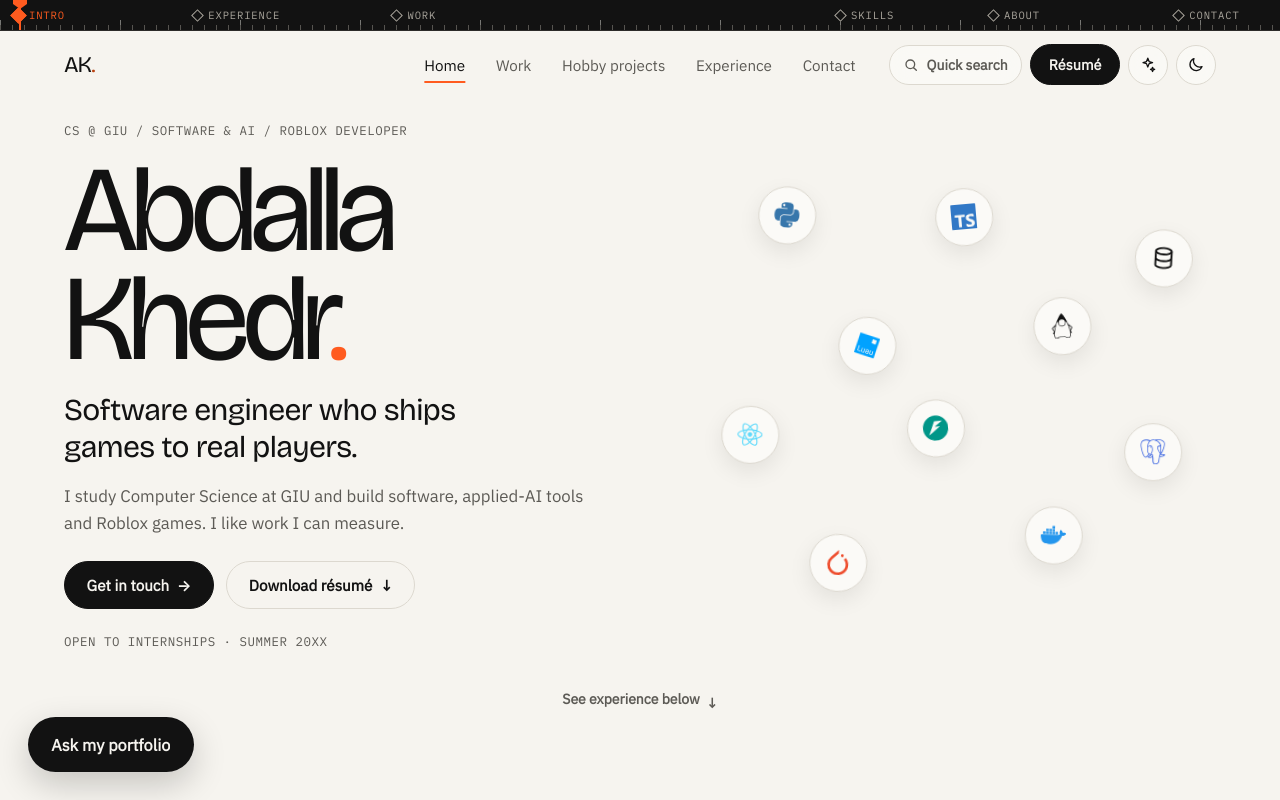
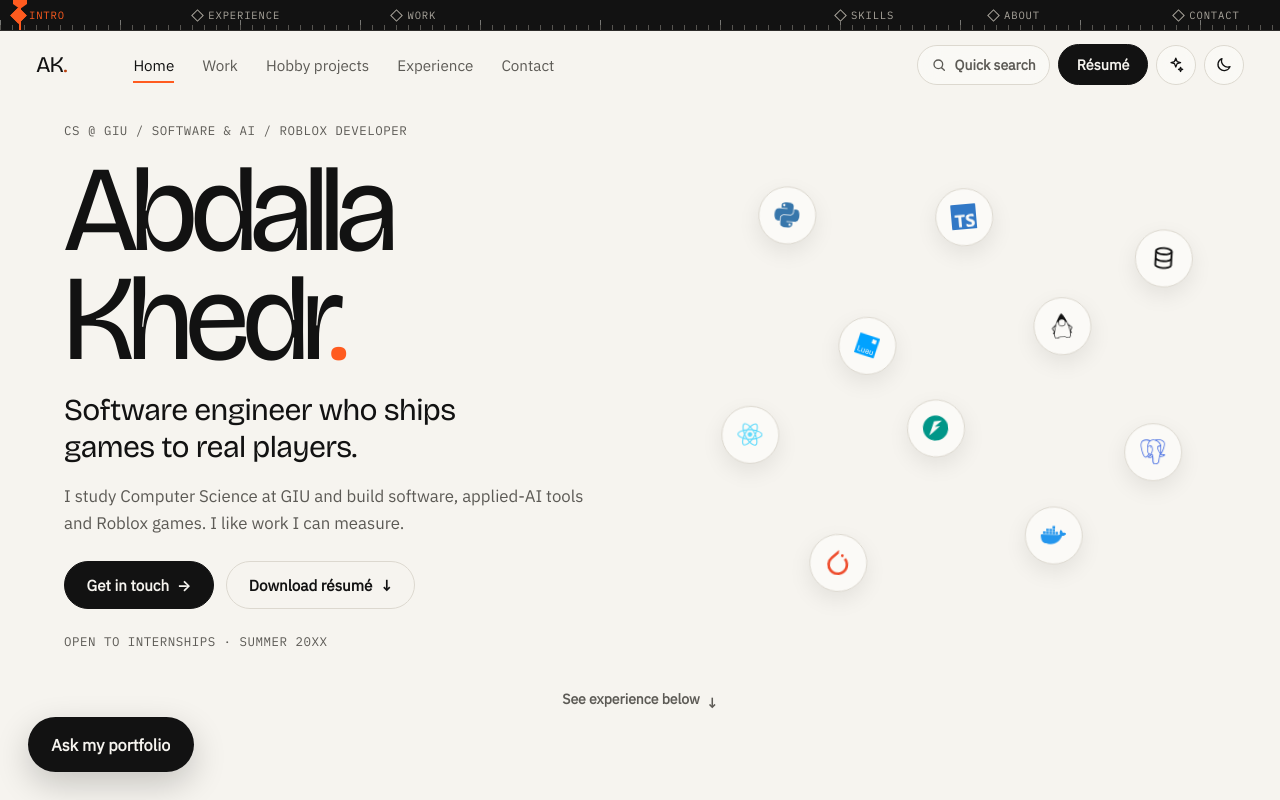
Before and after one commit to realgnh/portfolio-prototype, a React (Vite) app: page / in a window 1280 px wide. Shown: the top 800 px of the page. Built offline with nearby package versions, Linux system fonts and the light colour scheme.

Commit message:
Give the header more room: AK. far left, tabs beside it, actions far right
The header spans wider than the page content; the tabs sit just after
the logo instead of in the centre, and Quick search, Résumé and the
toggles are pushed to the right edge.

```diff
--- a/src/styles/layout.css
+++ b/src/styles/layout.css
@@ -1,13 +1,16 @@
-/* LAYOUT — header with pill navigation, footer, quick menu (⌘K) and toasts. */
+/* LAYOUT — header and navigation, footer, Quick search (⌘K), toasts, loader, slate and easter egg. */
 .site-header { position: sticky; z-index: 20; top: var(--ruler-height); padding-block: 0.9rem; } /* sits under the scroll ruler */
-/* The navigation is positioned at the exact centre of the page; logo on the left, actions on the right. */
-.header-inner { position: relative; display: flex; align-items: center; justify-content: space-between; gap: 1rem; min-height: 2.5rem; }
+/* Header layout: "AK." at the far left with the tabs just after it, the actions pushed to the far right.
+   It spans wider than the page content so the bar feels roomy. */
+.header-inner { position: relative; display: flex; align-items: center; gap: 1rem; min-height: 2.5rem; }
+.header-inner.shell { width: min(100% - 2 * clamp(1rem, 3vw, 2.25rem), 100rem); }
+.header-actions { margin-left: auto; }
 
 .monogram { font-family: var(--font-display); font-size: 1.4rem; font-weight: 800; letter-spacing: -0.05em; text-decoration: none; }
 .monogram span { color: var(--accent); }
 
 /* Main navigation: plain text links; the current page gets an orange underline. */
-.site-nav { position: absolute; left: 50%; display: flex; gap: clamp(1rem, 2.4vw, 2rem); transform: translateX(-50%); }
+.site-nav { display: flex; gap: clamp(1rem, 2.2vw, 1.9rem); margin-left: clamp(1.75rem, 4vw, 3.5rem); }
 .site-nav a {
   position: relative; padding-block: 0.35rem; font-size: 0.95rem; font-weight: 500; color: var(--text-muted); text-decoration: none;
   transition: color 200ms;
@@ -34,7 +37,7 @@
 .search-button:hover { border-color: var(--text); color: var(--text); transform: translateY(-1px); }
 .search-button svg { width: 1rem; height: 1rem; }
 .search-label { white-space: nowrap; }
-/* Medium screens: icon only, so the centred navigation has room. */
+/* Medium screens: icon only, so the navigation has room. */
 @media (max-width: 72rem) {
   .search-button { width: 2.5rem; padding: 0; justify-content: center; }
   .search-label { display: none; }
@@ -47,7 +50,7 @@
   .search-button { width: 2.5rem; padding: 0; justify-content: center; }
   .search-label { display: none; }
   .site-nav {
-    position: absolute; top: calc(100% - 0.25rem); right: var(--gutter); left: var(--gutter); transform: none;
+    position: absolute; top: calc(100% - 0.25rem); right: 0; left: 0; margin: 0; transform: none;
     flex-direction: column; gap: 0; padding: 0.5rem 1rem; border: 1px solid var(--line); border-radius: var(--radius);
     background: var(--surface); box-shadow: var(--shadow); visibility: hidden; opacity: 0; translate: 0 -6px;
     transition: opacity 200ms, translate 200ms var(--ease), visibility 200ms;
```
